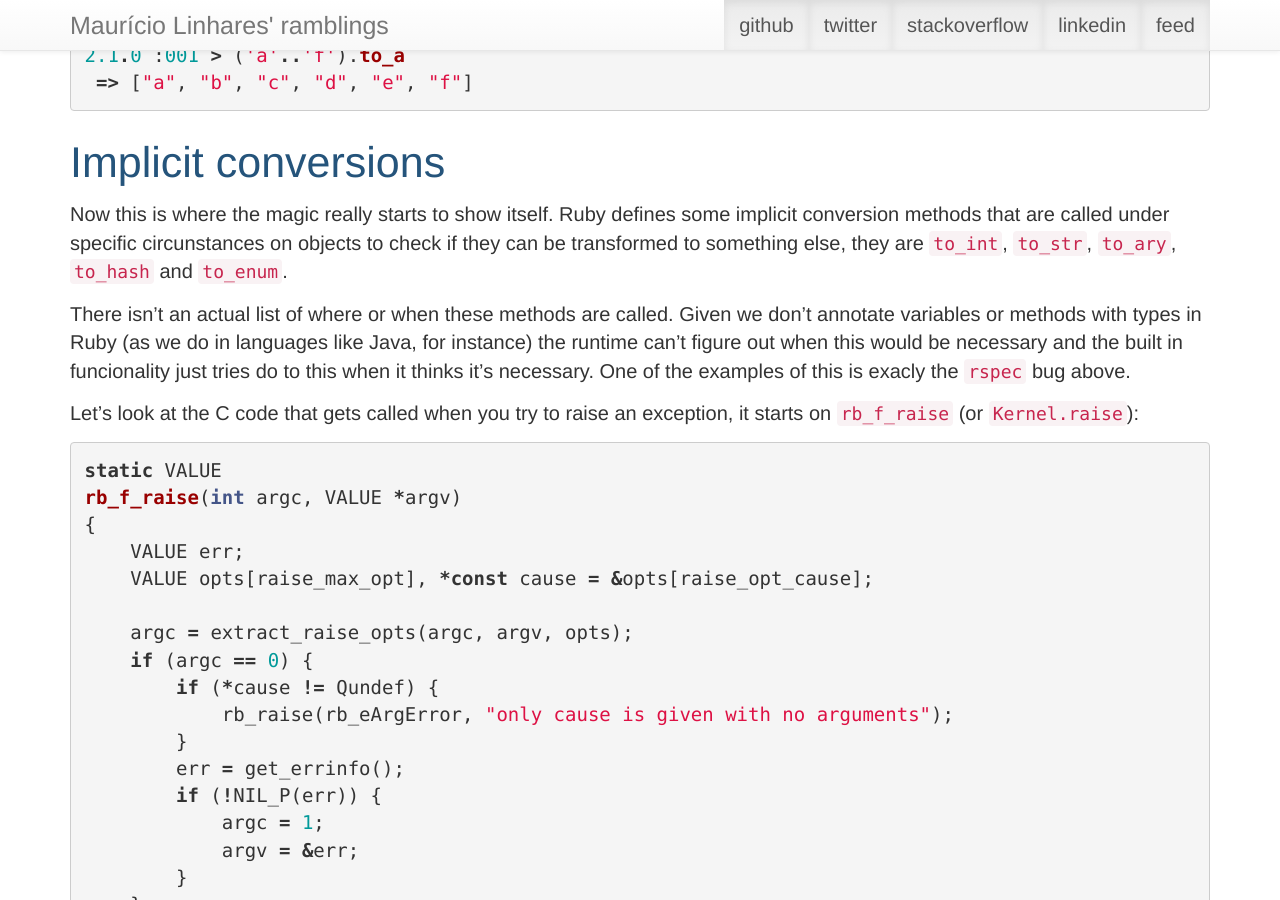
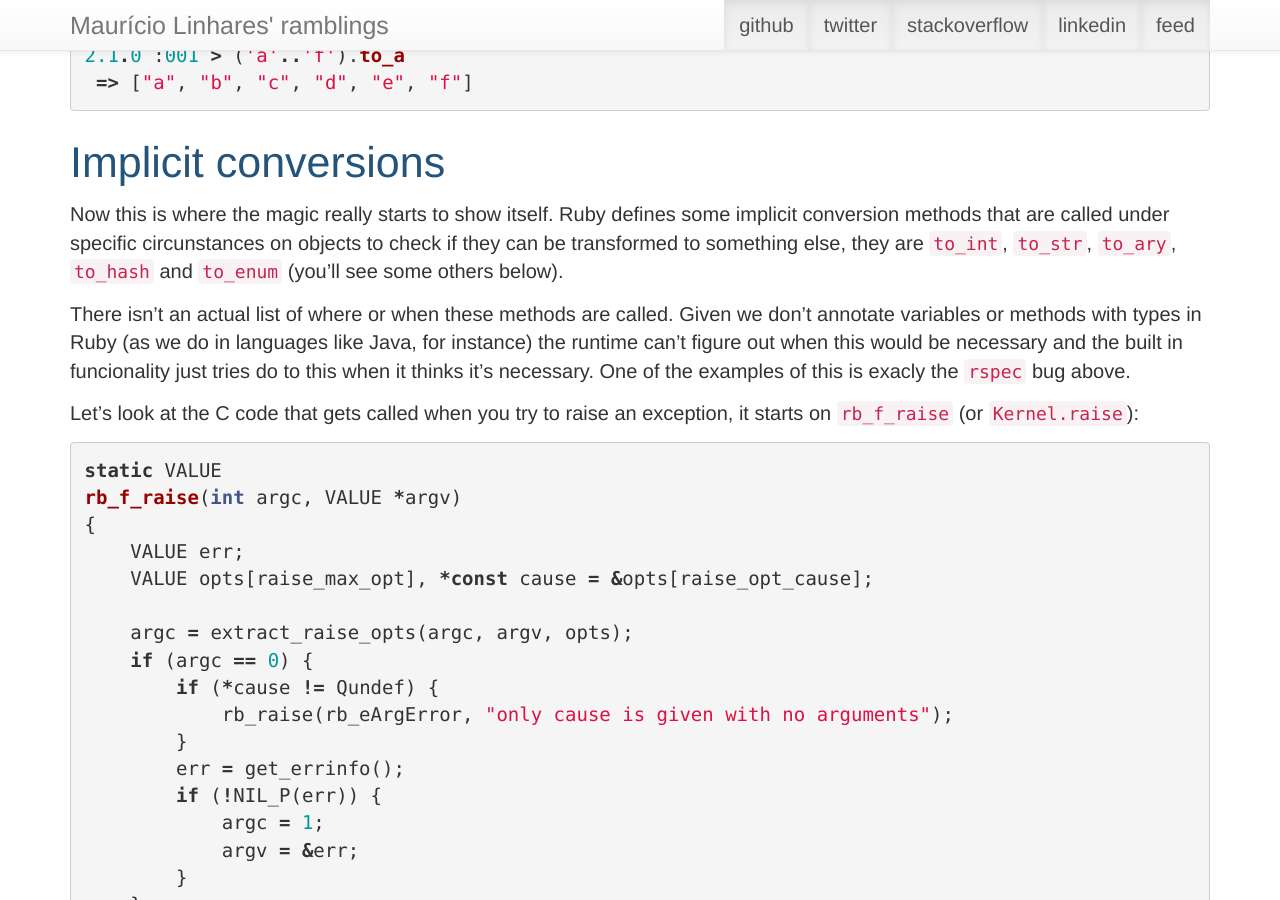
Before and after one commit to mauricio/mauricio.github.com, a Jekyll site: the page built from _posts/2014-02-24-ruby-object-conversions.md, in a window 1280 px wide and 900 px high, scrolled down 2719 px. Built offline with Jekyll 4.4.1, drawn with Linux system fonts in a browser that asks for light colours; Markdown is read by kramdown in place of the engine named in the settings; comment, search, counter and statistics services are not loaded.

Commit message:
Reference

```diff
--- a/_posts/2014-02-24-ruby-object-conversions.md
+++ b/_posts/2014-02-24-ruby-object-conversions.md
@@ -106,7 +106,7 @@ You can easily turn it into a `Hash` calling `to_h` on it, as you can turn a `Ra
 
 ## Implicit conversions
 
-Now this is where the magic really starts to show itself. Ruby defines some implicit conversion methods that are called under specific circunstances on objects to check if they can be transformed to something else, they are `to_int`, `to_str`, `to_ary`, `to_hash` and `to_enum`.
+Now this is where the magic really starts to show itself. Ruby defines some implicit conversion methods that are called under specific circunstances on objects to check if they can be transformed to something else, they are `to_int`, `to_str`, `to_ary`, `to_hash` and `to_enum` (you'll see some others below).
 
 There isn't an actual list of where or when these methods are called. Given we don't annotate variables or methods with types in Ruby (as we do in languages like Java, for instance) the runtime can't figure out when this would be necessary and the built in funcionality just tries do to this when it thinks it's necessary. One of the examples of this is exacly the `rspec` bug above.
 
```
